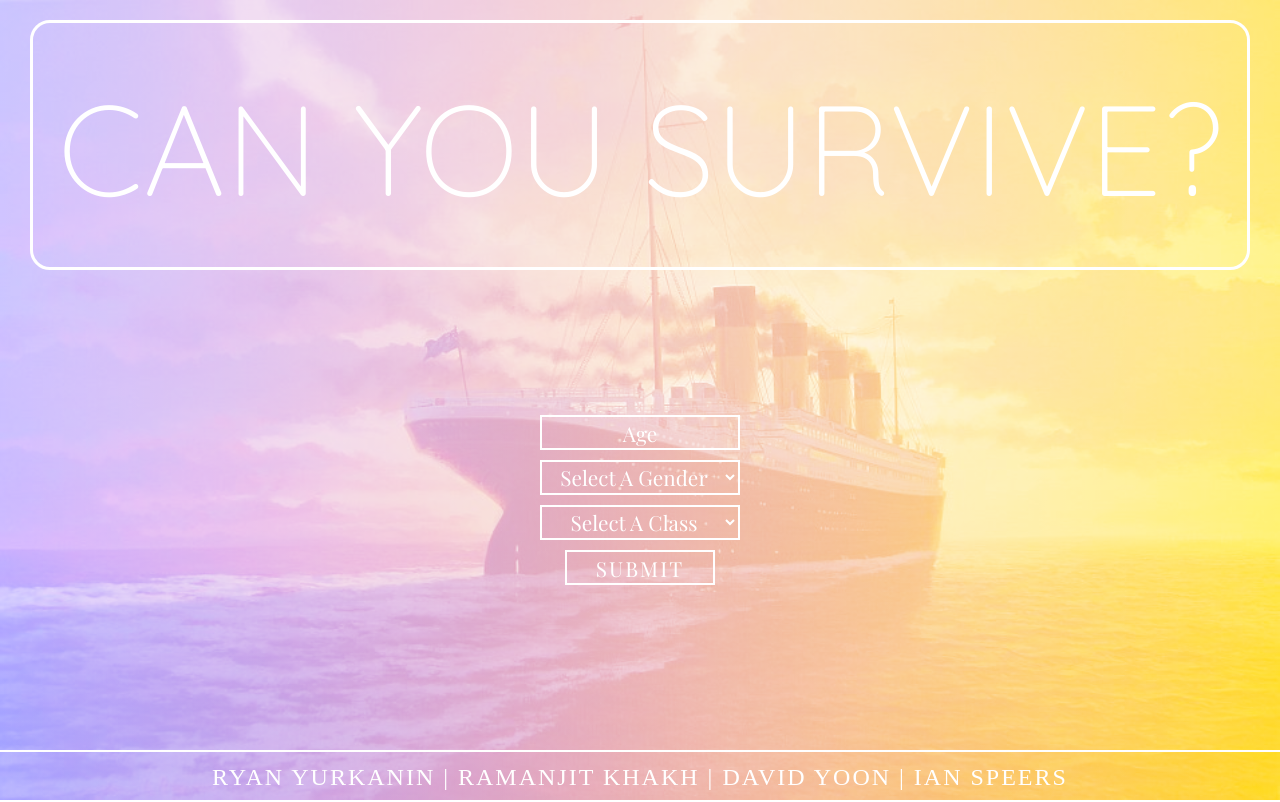
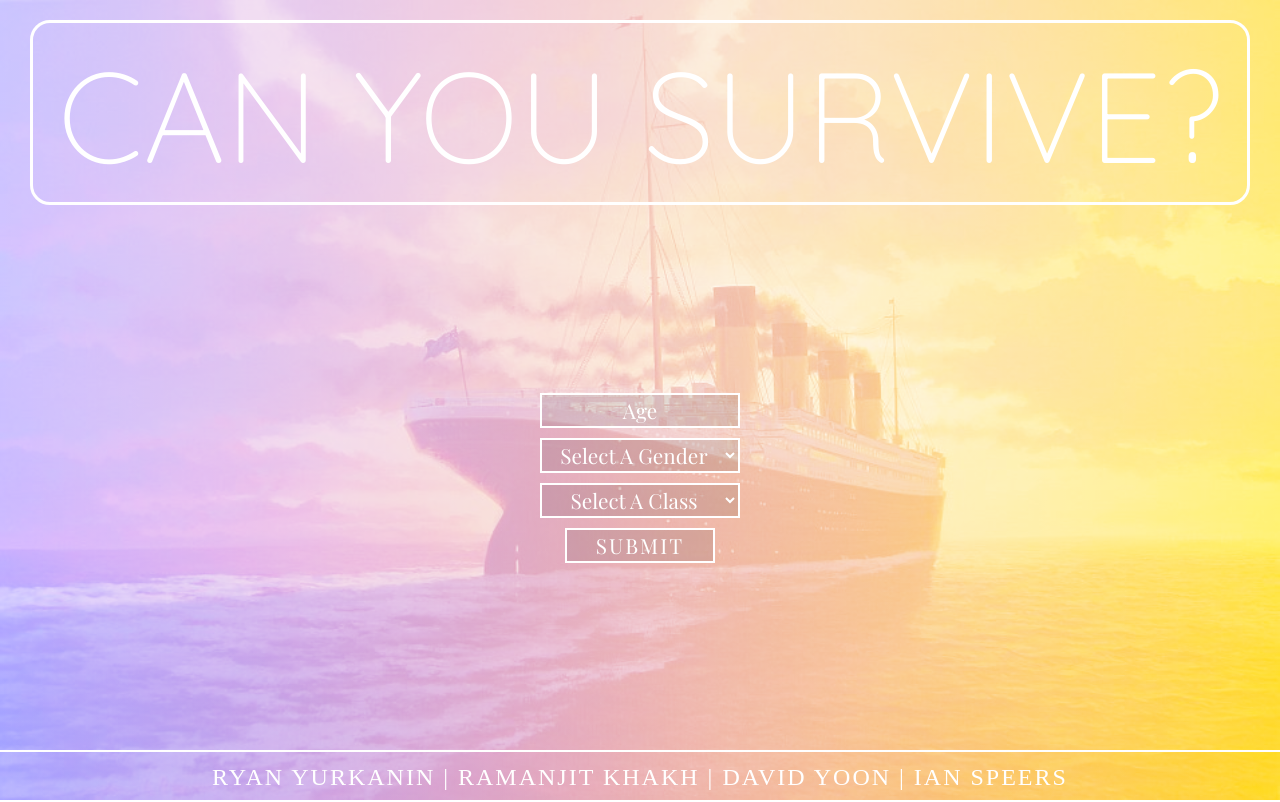
Before and after one commit to YurkaninRyan/datascience, a website: page index.html in a window 1280 px wide. Drawn offline with nearby package versions, Linux system fonts and the light colour scheme; a web font is replaced by a local one.

Commit message:
done almost

```diff
--- a/public/style.scss
+++ b/public/style.scss
@@ -21,6 +21,7 @@ img, video {box-sizing: content-box;}
 :-ms-input-placeholder {
    color: white;
 }
+
 
 button:focus {outline:0 !important;}
 input:focus {outline:0 !important;}
@@ -48,10 +49,9 @@ body{
 }
 
 .logo {
-	height: 250px;
-	line-height: 250px;
-	margin: 50px 30px;
-	margin-top: 20px;
+	height: 185px;
+	line-height: 185px;
+	margin: 20px 30px;
 	position: absolute;
 	top: 0;
 	right: 0;
@@ -68,7 +68,7 @@ body{
 
 main {
 	position: absolute;
-	top: 250px;
+	top: 205px;
 	bottom: 50px;
 	left: 0;
 	right: 0;
@@ -90,7 +90,7 @@ main {
 	text-transform: capitalize;
 	font-size: 1.3rem;
 	text-align: center !important;
-	background-color: transparent;
+	background-color: rgba(0,0,0,0.1);
 	border: 2px solid white;
 	width: 200px;
 	height: 35px;
@@ -99,7 +99,9 @@ main {
 	margin-bottom: 10px;
 	font-family: 'Playfair Display', serif;
 	color: white;
+	vertical-align: middle;
 	font-weight: 100;
+	line-height: 35px;
 }
 
 option {color: black !important;}
@@ -111,7 +113,7 @@ option {color: black !important;}
 	text-align: center;
 	width: 150px;
 	height: 35px;
-	background-color: transparent;
+	background-color: rgba(0,0,0,0.1);
 	border: 2px solid white;
 	color: white;
 	font-weight: 500;
```
Also changed, not shown: public/style.css, 1 other file.
